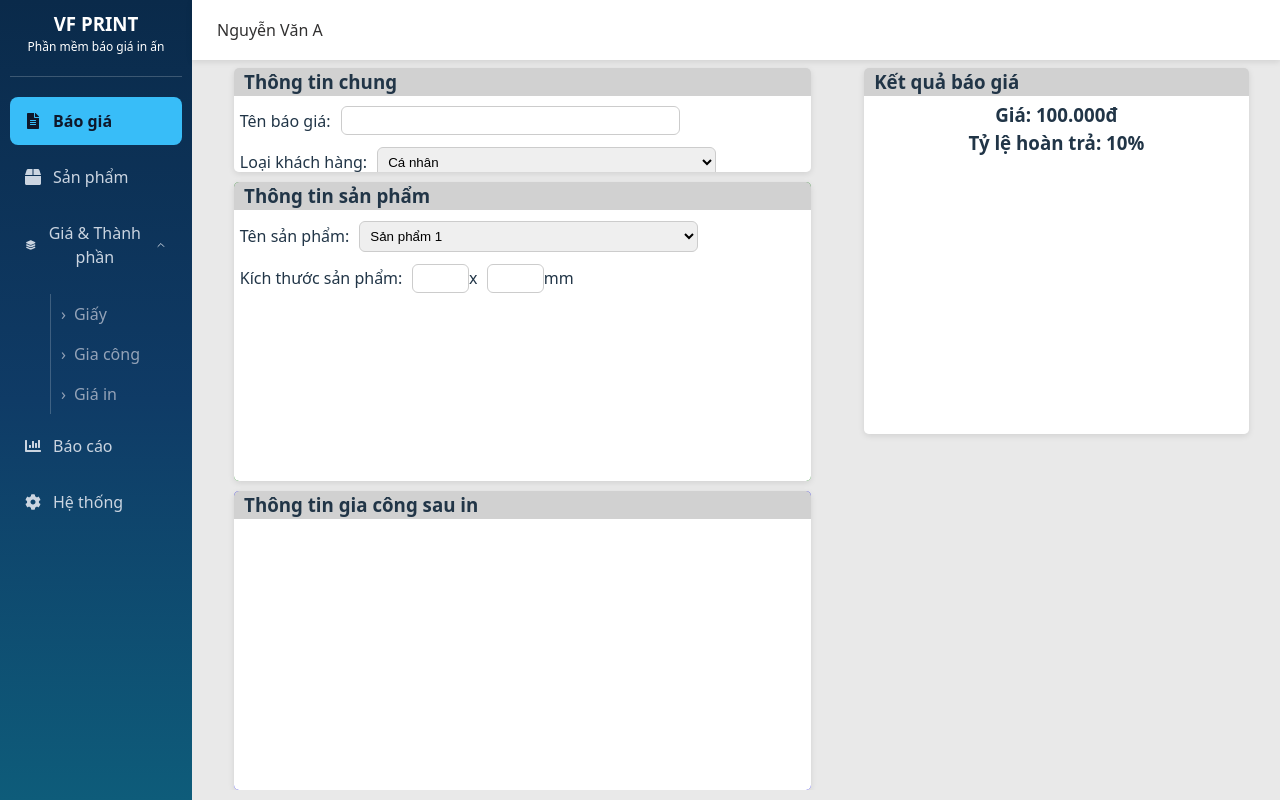
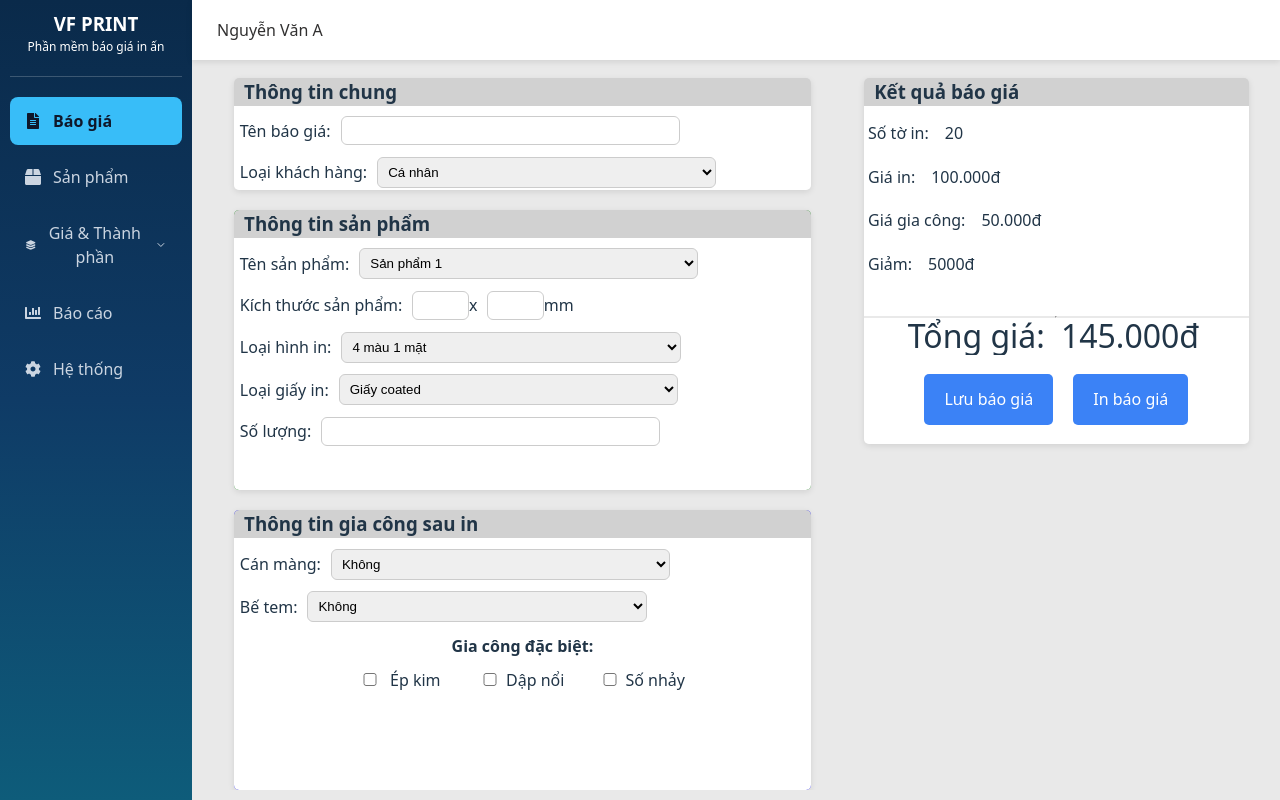
Before and after one commit to Robert-Ph/vfpricecal, a React (Vite) app in the folder VFPriceCal-User/: page / in a window 1280 px wide. Built offline with nearby package versions, Linux system fonts and the light colour scheme.

Commit message:
update quotation page

```diff
--- a/VFPriceCal-User/index.html
+++ b/VFPriceCal-User/index.html
@@ -5,7 +5,7 @@
   <meta charset="UTF-8" />
   <link rel="icon" type="image/svg+xml" href="/vite.svg" />
   <meta name="viewport" content="width=device-width, initial-scale=1.0" />
-  <title>vfpricecal-user</title>
+  <title>vf pricecal</title>
 </head>
 
 <body>
--- a/VFPriceCal-User/src/layout/Sidebar.tsx
+++ b/VFPriceCal-User/src/layout/Sidebar.tsx
@@ -6,7 +6,7 @@ import { FiChevronDown } from "react-icons/fi";
 import "./sidebar.scss";
 
 const Sidebar = () => {
-    const [openSubMenu, setOpenSubMenu] = useState(true);
+    const [openSubMenu, setOpenSubMenu] = useState(false);
 
     return (
         <div className="sidebar">
--- a/VFPriceCal-User/src/pages/QuotationPage/QuotationPage.tsx
+++ b/VFPriceCal-User/src/pages/QuotationPage/QuotationPage.tsx
@@ -51,6 +51,35 @@ const QuotationPage = () => {
                             <span>mm</span>
                         </div>
 
+                        {/* LOẠI HÌNH IN: 4 MÀU 1 MẮT, 4 MÀU 2 MẶT, TRẮNG ĐEN 1 MẶT, TRẮNG ĐEN 2 MẶT */}
+                        <div className="form-product-print-type">
+                            <label htmlFor="product-print-type">Loại hình in:</label>
+                            <select id="product-print-type" name="product-print-type">
+                                <option value="4color-1side">4 màu 1 mặt</option>
+                                <option value="4color-2side">4 màu 2 mặt</option>
+                                <option value="bw-1side">Trắng đen 1 mặt</option>
+                                <option value="bw-2side">Trắng đen 2 mặt</option>
+                            </select>
+                        </div>
+
+                        {/* LOẠI GIÂY IN: GIẤY COATED, GIẤY OFFSET, GIẤY SPECIALTY */}
+                        <div className="form-product-paper-type">
+                            <label htmlFor="product-paper-type">Loại giấy in:</label>
+                            <select id="product-paper-type" name="product-paper-type">
+                                <option value="coated">Giấy coated</option>
+                                <option value="offset">Giấy offset</option>
+                                <option value="specialty">Giấy specialty</option>
+                                <option value="bw-2side">Trắng đen 2 mặt</option>
+                            </select>
+                        </div>
+
+
+                        {/* SỐ LƯỢNG: */}
+                        <div className="form-product-quantity">
+                            <label htmlFor="product-quantity">Số lượng:</label>
+                            <input type="number" id="product-quantity" name="product-quantity" />
+                        </div>
+
                     </div>
 
                 </div>
@@ -60,8 +89,52 @@ const QuotationPage = () => {
                     <div className="item-lable">
                         <h3>Thông tin gia công sau in</h3>
                     </div>
+
+                    {/* GIA CÔNG CƠ BẢN: CÁN MÀNG, BẾ TEM */}
                     <div className="item-content">
+                        <div className="form-film-lamination">
+                            <label htmlFor="">Cán màng:</label>
+                            <select name="film-lamination" id="film-lamination">
+                                <option value="none">Không</option>
+                                <option value="matte">Màng mờ</option>
+                                <option value="glossy">Màng bóng</option>
+                                <option value="metallic">Màng ánh kim</option>
+                                <option value="special">Màng đặc biệt</option>
+                            </select>
+                        </div>
+                        <div className="form-die-cutting">
+                            <label htmlFor="">Bế tem:</label>
+                            <select name="die-cutting" id="die-cutting">
+                                <option value="none">Không</option>
+                                <option value="quadrilateral">Hình tứ giác/bế demi</option>
+                                <option value="circle">Hình tròn/oval</option>
+                                <option value="special">Hình đặt biệt</option>
+                            </select>
+                        </div>
 
+
+                        {/* GIA CÔNG ĐẶC BIỆT: ÉP KIM, DẬP NỔI, SỐ NHẢY */}
+                        <div className="form-processing">
+                            <h4>Gia công đặc biệt:</h4>
+                            <div className="form-processing-list">
+                                <div className="form-processing-item">
+                                    <input type="checkbox" id="processing-1" name="processing" value="processing-1" />
+                                    <label htmlFor="processing-1">Ép kim</label>
+                                </div>
+
+                                <div className="form-processing-item">
+                                    <input type="checkbox" id="processing-2" name="processing" value="processing-2" />
+                                    <label htmlFor="processing-2">Dập nổi</label>
+                                </div>
+
+                                <div className="form-processing-item">
+                                    <input type="checkbox" id="processing-3" name="processing" value="processing-3" />
+                                    <label htmlFor="processing-3">Số nhảy</label>
+                                </div>
+
+                            </div>
+
+                        </div>
                     </div>
 
                 </div>
@@ -75,9 +148,34 @@ const QuotationPage = () => {
                         <h3>Kết quả báo giá</h3>
                     </div>
                     <div className="item-content">
-                        <h3>Giá: 100.000đ</h3>
-                        <h3>Tỷ lệ hoàn trả: 10%</h3>
+                        <div className="form-sheets-page">
+                            <label htmlFor="sheets-page">Số tờ in:</label>
+                            <span className="sheets-page-value">20</span>
+                        </div>
+                        <div className="form-printing-price">
+                            <label htmlFor="quotation-price">Giá in:</label>
+                            <span className="printing-price-value">100.000đ</span>
+                        </div>
+                        <div className="form-processing-price">
+                            <label htmlFor="return-rate">Giá gia công:</label>
+                            <span className="processing-price-value">50.000đ</span>
+                        </div>
+                        <div className="form-discount">
+                            <label htmlFor="discount">Giảm:</label>
+                            <span className="discount-value">5000đ</span>
+                        </div>
                     </div>
+                    <hr />
+                    <div className="total-price">
+                        <label htmlFor="total-price">Tổng giá:</label>
+                        <span className="total-price-value">145.000đ</span>
+                    </div>
+
+                    <div className="action-buttons">
+                        <button className="btn btn-primary">Lưu báo giá</button>
+                        <button className="btn btn-secondary">In báo giá</button>
+                    </div>
+
                 </div>
 
 
--- a/VFPriceCal-User/src/pages/QuotationPage/quotationPage.scss
+++ b/VFPriceCal-User/src/pages/QuotationPage/quotationPage.scss
@@ -15,7 +15,7 @@
     .info-item {
         width: 90%;
         height: 100%;
-        margin-top: 10px;
+        margin-top: 20px;
         border-radius: 5px;
         overflow: hidden;
         display: flex;
@@ -34,7 +34,7 @@
     }
 
     .info-item-1 {
-        height: 35%;
+        height: 40%;
     }
 
     .item-content {
@@ -45,7 +45,12 @@
 
         .form-name,
         .form-type-customer,
-        .form-product-name {
+        .form-product-name,
+        .form-product-print-type,
+        .form-product-paper-type,
+        .form-product-quantity,
+        .form-film-lamination,
+        .form-die-cutting {
             display: flex;
             align-items: center;
             padding: 1%;
@@ -66,6 +71,44 @@
                 &:focus {
                     border-color: #3b82f6;
                 }
+            }
+        }
+    }
+
+    .form-processing {
+        display: flex;
+        align-items: center;
+        flex-direction: column;
+        width: 100%;
+        padding: 1%;
+
+        .form-processing-list {
+            display: flex;
+            margin-left: 10px;
+        }
+        .form-processing-item {
+            display: flex;
+            align-items: center;
+            width: 100px;
+            margin-right: 20px;
+            margin-top: 10px;
+        }
+        label {
+            font-size: 16px;
+            font-weight: 500;
+            width: 150px;
+        }
+
+        input,
+        select {
+            margin-left: 10px;
+            padding: 6px;
+            width: 60%;
+            border-radius: 6px;
+            border: 1px solid #ccc;
+
+            &:focus {
+                border-color: #3b82f6;
             }
         }
     }
@@ -110,7 +153,7 @@
     .info-item {
         width: 90%;
         height: 50%;
-        margin-top: 10px;
+        margin-top: 20px;
         border-radius: 5px;
         overflow: hidden;
         display: flex;
@@ -129,13 +172,17 @@
 
     .item-content {
         width: 100%;
-        height: 100%;
+        height: 60%;
         padding-top: 5px;
         background: rgb(255, 255, 255);
 
         .form-name,
         .form-type-customer,
-        .form-product-name {
+        .form-product-name,
+        .form-sheets-page,
+        .form-printing-price,
+        .form-processing-price,
+        .form-discount {
             display: flex;
             align-items: center;
             padding: 1%;
@@ -145,17 +192,53 @@
                 font-weight: 500;
             }
 
-            input,
-            select {
+            span {
                 margin-left: 10px;
                 padding: 6px;
-                width: 60%;
-                border-radius: 6px;
-                border: 1px solid #ccc;
+            }
+        }
+    }
 
-                &:focus {
-                    border-color: #3b82f6;
-                }
+    .total-price {
+        width: 100%;
+        height: 10%;
+        display: flex;
+        align-items: center;
+        justify-content: center;
+        background: white;
+
+        label {
+            font-size: 32px;
+            font-weight: 500;
+        }
+        span {
+            margin-left: 10px;
+            padding: 6px;
+            font-size: 32px;
+            font-weight: 500;
+        }
+    }
+
+    .action-buttons {
+        display: flex;
+        justify-content: center;
+        padding: 5%;
+        width: 100%;
+        height: 25%;
+        background: rgb(255, 255, 255);
+
+        button {
+            padding: 10px 20px;
+            margin: 0 10px;
+            border: none;
+            border-radius: 5px;
+            background-color: #3b82f6;
+            color: white;
+            font-size: 16px;
+            cursor: pointer;
+
+            &:hover {
+                background-color: #2563eb;
             }
         }
     }
```
